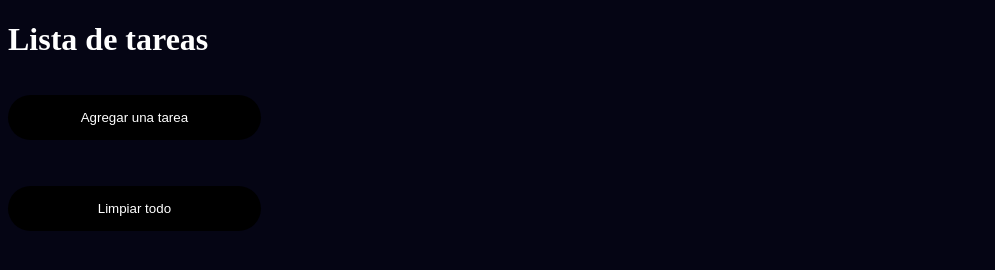
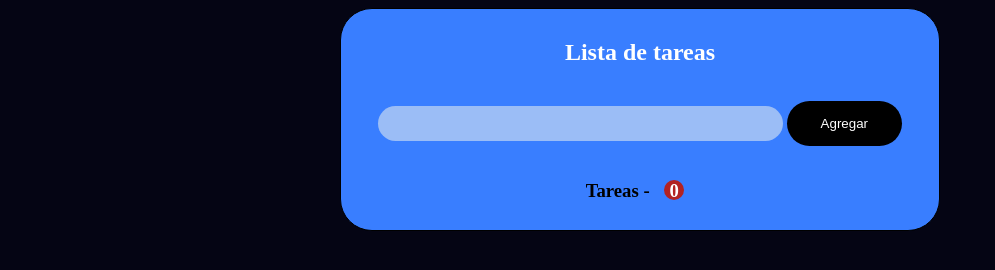
Before and after one commit to RTR55000/listadetareashtml, a plain HTML site: page index.html in a window 1280 px wide. Shown: the whole page, without its empty margins (0-995 px from the left). Drawn offline with Linux system fonts and the light colour scheme.

Commit message:
Update index.html

```diff
--- a/index.html
+++ b/index.html
@@ -1,21 +1,27 @@
 <!DOCTYPE html>
 <html lang="es">
+
 <head>
-  <meta charset="UTF-8">
-  <meta name="viewport" content="width=device-width, initial-scale=1.0">
-  <title>Lista de tareas</title>
-  <link rel="stylesheet" href="index.css">
+    <meta charset="UTF-8">
+    <meta http-equiv="X-UA-Compatible" content="IE=edge">
+    <meta name="viewport" content="width=device-width, initial-scale=1.0">
+    <title>lista de tareas</title>
+    <link rel="stylesheet" href="index.css">
 </head>
+
 <body>
-  <div class="container">
-    <div class="header">
-      <h1 class="titulo">Lista de tareas</h1>
-    </div>
-    <button id="boton-agregar" class="boton-agregar">Agregar una tarea</button>
-    <ul class="lista-tareas">
-    </ul>
-    <button class="boton-limpiar">Limpiar todo</button>
-  </div>
-  <script src="index.js"></script>
+    <section>
+        <h1>Lista de tareas</h1>
+        <input type="text" id="tarea">
+        <button id="agregar">Agregar</button>
+
+        <h3>Tareas - <span id="cantidad"> 0</span></h3>
+        <ul id="listado">
+
+        </ul>
+    </section>
+
+    <script src="index.js"></script>
 </body>
+
 </html>
```
